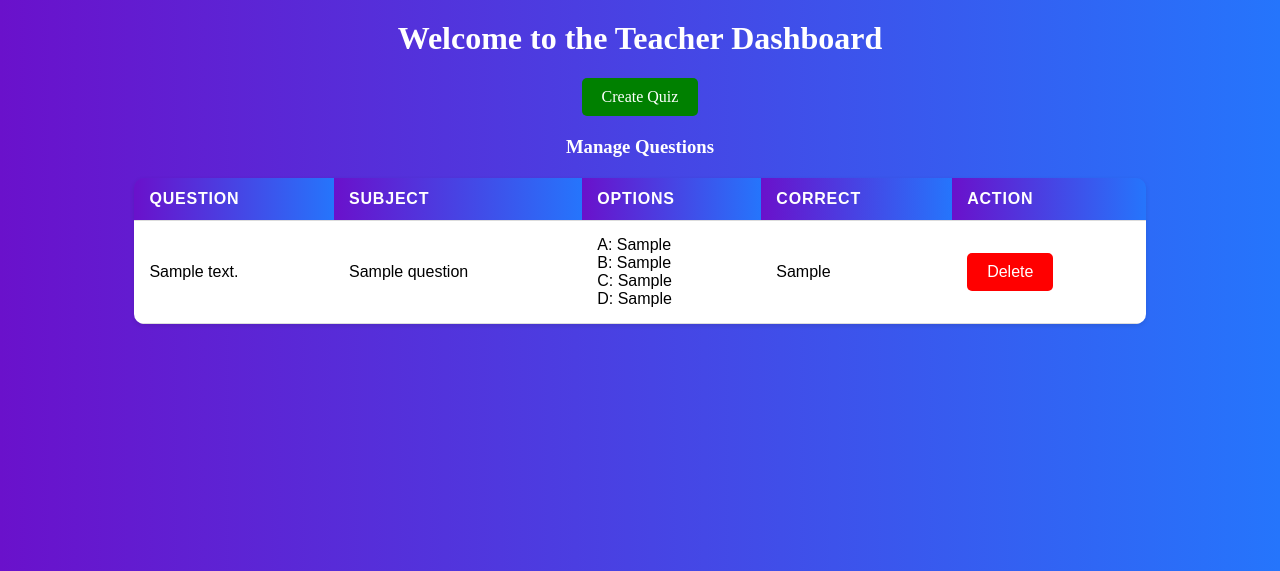
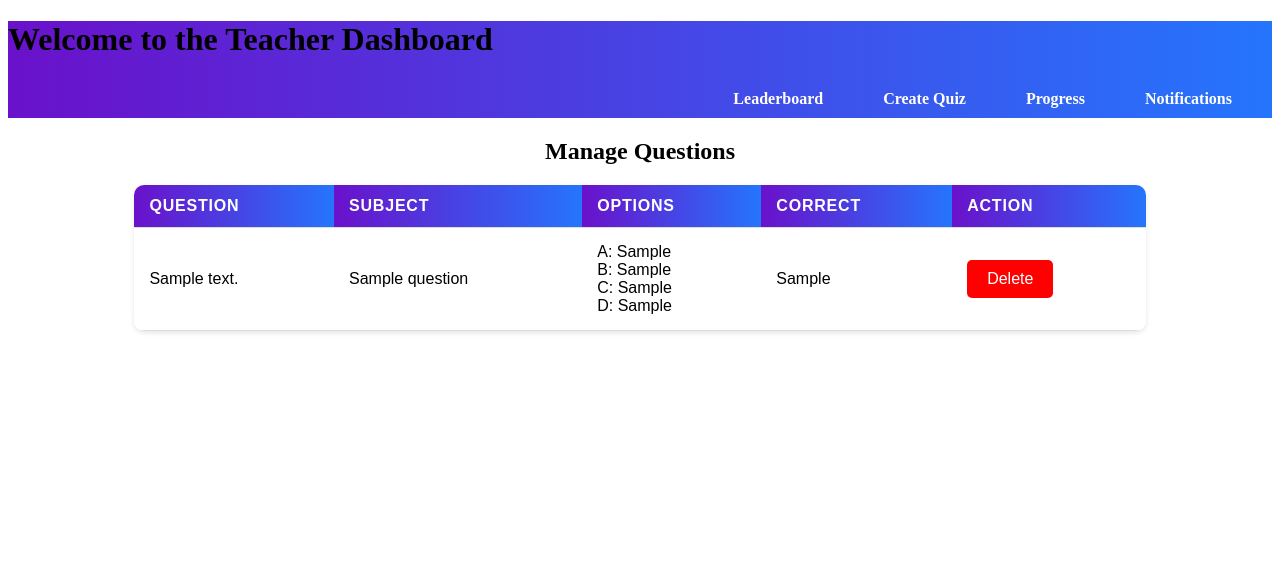
Before and after one commit to Som00712/ENV, a Flask app: template templates/teacher_dashboard.html in a window 1280 px wide. Shown: the top 571 px of the page. Run offline with Flask 3, Linux system fonts and the light colour scheme; the template is opened without the code that fills it: most values are stand-ins (such as "Sample title", 1, 10 or a date in 2020); some libraries are stand-ins or nearby versions.

Commit message:
updating the css

```diff
--- a/app.py
+++ b/app.py
@@ -365,10 +365,9 @@ def admin_dashboard():
         flash('You must be logged in as an admin to view this page.', 'error')
         return redirect(url_for('login'))
 
-
 @app.route('/leaderboard')
 def leaderboard():
-    if 'loggedin' in session and session['loggedin'] and 'username' in session and session['Role'] == 'student':
+    if 'loggedin' in session and session['loggedin'] and 'username' in session and 'Role' in session and session['Role'] in ['student', 'teacher']:
         cursor = mysql.connection.cursor(MySQLdb.cursors.DictCursor)
         cursor.execute('''
             SELECT Users.Username, SUM(Scores.Score) AS TotalScore
@@ -382,6 +381,7 @@ def leaderboard():
         return render_template('leaderboard.html', leaderboard=leaderboard, enumerate=enumerate)
     else:
         return redirect(url_for('login'))
+
 
 
 @app.route('/delete_user/<int:user_id>', methods=['POST'])
--- a/templates/index.html
+++ b/templates/index.html
@@ -53,7 +53,7 @@
             width: 100%;
             padding: 12px;
             background-color: #007bff;
-            color: white;
+            color: blue;
             border: none;
             border-radius: 5px;
             cursor: pointer;
--- a/templates/teacher_dashboard.html
+++ b/templates/teacher_dashboard.html
@@ -7,33 +7,17 @@
     <style>
 
         /* General styling for headers to be centered */
-        #mad, .container h3 {
-            text-align: center;
+    .container h3 {
+            text-align: left;
             color: white;
             margin-top: 20px; /* Adjust spacing from the top *
             padding: 10px 20px; /* Padding inside the button */
 
 
             }
-            body {
+            header {
                 background: linear-gradient(to right, #6a11cb, #2575fc);
             }
-
-            #cut {
-
-                display: block;          /* Change to block to work with auto margins */
-                margin: 20px auto;       /* Centers the element horizontally */
-                padding: 10px 20px;      /* Padding inside the element */
-                background-color: green; /* Ensure proper CSS color name usage */
-                color: white;            /* Text color */
-                text-decoration: none;   /* Removes underline from links */
-                border-radius: 5px;      /* Rounded corners for aesthetics */
-                transition: background-color 0.3s; /* Smooth transition for hover effect */
-                text-align: center;      /* Centers text inside the element */
-                width: fit-content;      /* Ensures the width is just enough for the content */
-            }
-
-
 
 /* Styling for the quiz creation link to appear as a button */
 .container a {
@@ -100,24 +84,53 @@
             padding: 10px;
             font-size: 18px;
             font-weight: bold;
-            color: #333;
+            color: #333;}
 
             a {
                 display: inline-block;
-                background-color: #007bff;
-                color: #ffffff;
+
                 padding: 10px 20px;
                 border-radius: 5px;
                 text-decoration: none;
                 transition: background-color 0.3s, box-shadow 0.3s;
             }
+            /* Style for the navigation links */
+            nav ul {
+                list-style-type: none;
+                margin: 0;
+                padding: 0;
+                display: flex;
+                justify-content: flex-end; /* Align items to the right */
+            }
 
-        }
+            nav ul li {
+                margin-right: 20px;
+            }
+
+
+            nav ul li a {
+                text-decoration: none;
+                color: #fff;
+                font-weight: bold;
+            }
+
+        #mad{
+            text-color: black;
+            text-align: center;     }
     </style>
 </head>
 <body>
-    <h1 id="mad">Welcome to the Teacher Dashboard</h1>
-    <a ID="cut" href="{{ url_for('createquiz') }}">Create Quiz</a>
+    <header>
+    <h1>Welcome to the Teacher Dashboard</h1>
+    <Nav>
+    <ul>
+        <li><a href="{{ url_for('leaderboard') }}">Leaderboard</a></li>
+        <li><a href="{{ url_for('createquiz')}}">Create Quiz</a></li>
+        <li><a href="#progress">Progress</a></li>
+        <li><a href="#notifications">Notifications</a></li>
+    </ul>
+</nav>
+    </header>
 {% with messages = get_flashed_messages() %}
 {% if messages %}
 <div class="flash-messages">
@@ -130,7 +143,7 @@
 <div class="container">
 
 <div id="ManageQuestions" class="tabcontent">
-<h3 id= "mad">Manage Questions</h3>
+<h2 id= "mad">Manage Questions</h2>
 <table>
         <thead>
         <tr>
```
Also changed, not shown: templates/login.html (+5 -3 lines).
